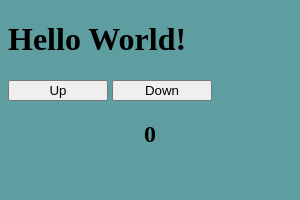
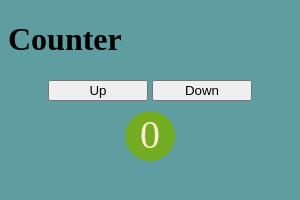
Before and after one commit to jtuttas/electronTest, an Electron app: page index.html in a window 300 px wide. Drawn offline with Linux system fonts and the light colour scheme.

Commit message:
diverses

```diff
--- a/index.html
+++ b/index.html
@@ -1,5 +1,6 @@
 <!DOCTYPE html>
 <html>
+
 <head>
   <meta charset="UTF-8">
   <title>Hello World!</title>
@@ -7,20 +8,63 @@
     body {
       background-color: cadetblue;
     }
+
     .btn {
       width: 100px;
     }
+
     h2 {
+      text-align: center;
+    }
+
+    :not(input):not(textarea),
+    :not(input):not(textarea)::after,
+    :not(input):not(textarea)::before {
+      -webkit-user-select: none;
+      user-select: none;
+      cursor: default;
+    }
+
+    input,
+    button,
+    textarea,
+    :focus {
+      outline: none;
+    }
+
+    .buttons {
+      text-align: center;
+    }
+
+    #out {
+      color: blanchedalmond;
+      border-radius: 25px;
+      background: #73AD21;
+      width: 50px;
+      height: 50px;
+      font-size: 40px;
+      margin-top: 10px;
+    }
+
+    .center {
+      margin: auto;
+      width: 90%;
       text-align: center;
     }
   </style>
 </head>
+
 <body>
-      <h1>Hello World!</h1>
+  <h1>Counter</h1>
+  <div class="buttons">
+    <button class="btn" id="btnup">Up</button>
+    <button class="btn" id="btndown">Down</button>
+  </div>
+  <div id="out" class="center">
+    0
+  </div>
 
-      <button class="btn" id="btnup" >Up</button>
-      <button class="btn" id="btndown" >Down</button>
-      <h2 id="out">0</h2>
 </body>
 <script> require('./render.js')</script>
+
 </html>
--- a/main.js
+++ b/main.js
@@ -6,8 +6,8 @@ var mainWindow;
 function createWindow() {
     // Create the browser window.
     mainWindow = new electron_1.BrowserWindow({
-        height: 600,
-        width: 800,
+        height: 240,
+        width: 300,
     });
     // and load the index.html of the app.
     mainWindow.loadFile(path.join(__dirname, "index.html"));
--- a/main.ts
+++ b/main.ts
@@ -7,8 +7,8 @@ let mainWindow: Electron.BrowserWindow;
 function createWindow() {
   // Create the browser window.
   mainWindow = new BrowserWindow({
-    height: 600,
-    width: 800,
+    height: 240,
+    width: 300,
   });
 
   // and load the index.html of the app.
```
Also changed, not shown: README.md (added), 1 other file. Lines whose indentation alone changed are shown as unchanged.
